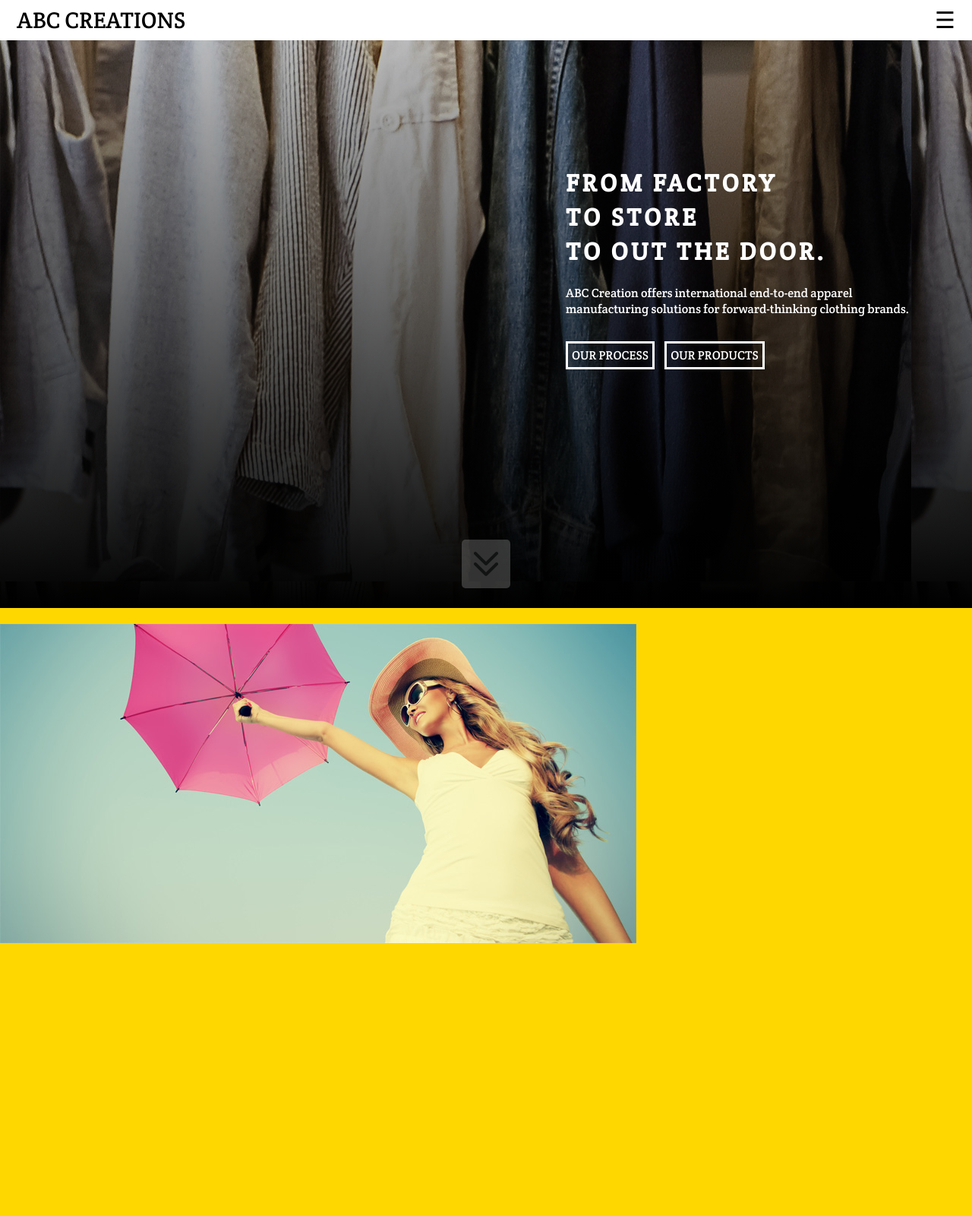
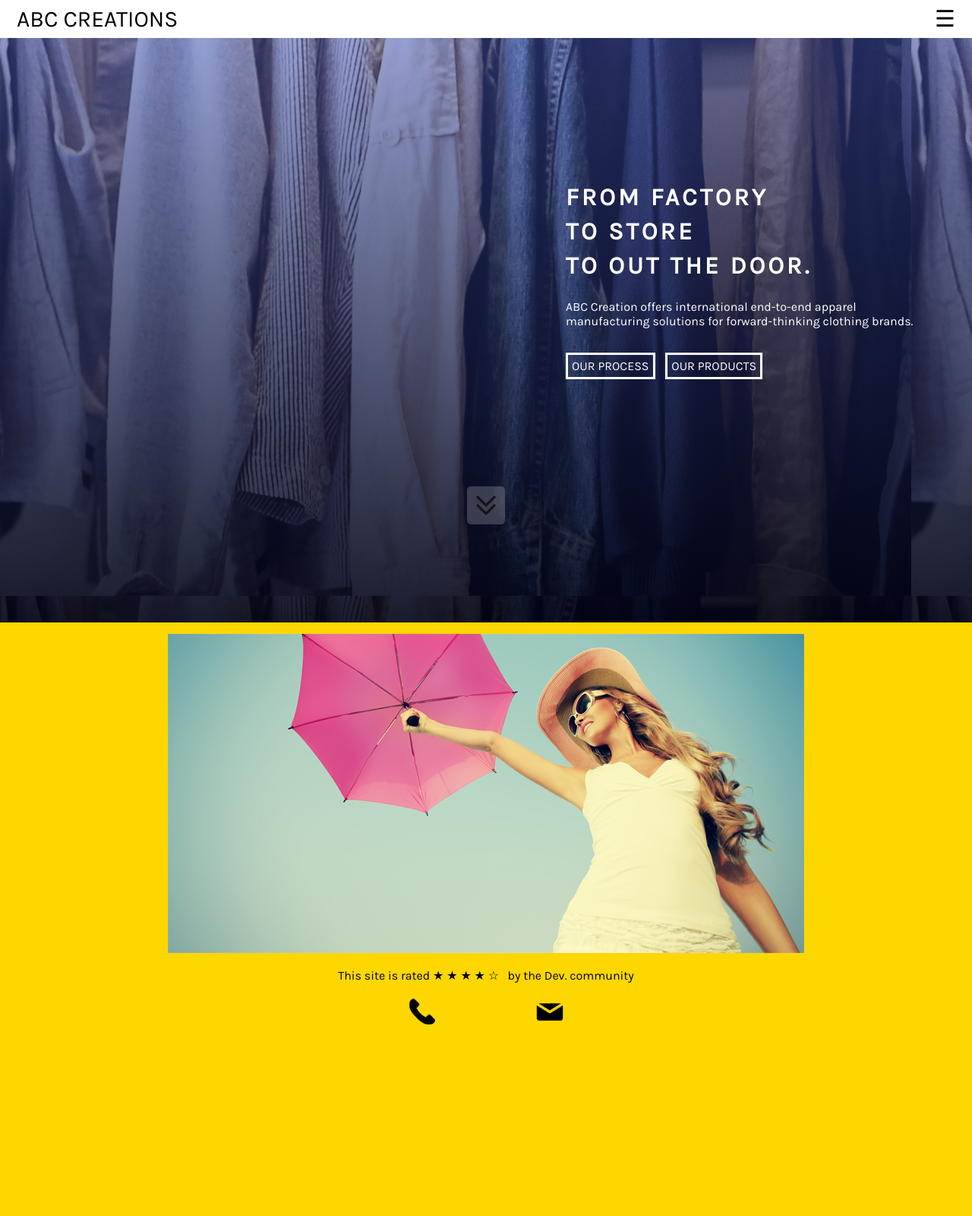
Before and after one commit to scottdiallo/ui-code-challenge-master, a website: page index.html in a window 1280 px wide. Shown: the top 1600 px of the page at 76% size. After the commit the page ends 1441 px from the top, so only its background shows below. Drawn offline with nearby package versions, Linux system fonts and the light colour scheme.

Commit message:
minor changes

```diff
--- a/app.js
+++ b/app.js
@@ -1,21 +1,21 @@
 $(function() {
-     console.log( "ready!" );
-     $( ".arrowDown" ).hover(function() {
-         background-color(color:red);
-    //    $( this ).fadeOut( 100 );
-    //    $( this ).fadeIn( 500 );
-     });
+    //  console.log( "ready!" );
+    //  $( ".arrowDown" ).hover(function() {
+    //      background-color(color:red);
+    // //    $( this ).fadeOut( 100 );
+    // //    $( this ).fadeIn( 500 );
+    //  });
 
-    //  $(window).scroll(function() {
-    //  		$('.bg-img').each(function(){
-    //  		var imagePos = $(this).offset().top;
-     //
-    //  		var topOfWindow = $(window).scrollTop();
-    //  			if (imagePos < topOfWindow+400) {
-    //  				$(this).addClass("bg-img");
-    //  			}
-    //  		});
-    //  	});
+     $(window).scroll(function() {
+     		$('.bg-img').each(function(){
+     		var imagePos = $(this).offset().top;
+
+     		var topOfWindow = $(window).scrollTop();
+     			if (imagePos < topOfWindow+400) {
+     				$(this).addClass("bg-img");
+     			}
+     		});
+     	});
 
 
 });
--- a/index.html
+++ b/index.html
@@ -4,20 +4,19 @@
     <meta charset="UTF-8">
     <title>UI-CODE-CHALLENGE-MASTER</title>
     <meta name="viewport" content="width=device-width, user-scalable=yes, initial-scale=1.0, maximum-scale=1.0, minimum-scale=1.0">
-    <link href="https://fonts.googleapis.com/css?family=Crete+Round" rel="stylesheet">
+    <link href="https://fonts.googleapis.com/css?family=Karla" rel="stylesheet">
     <script src="https://code.jquery.com/jquery-3.1.1.slim.min.js" integrity="sha256-/SIrNqv8h6QGKDuNoLGA4iret+kyesCkHGzVUUV0shc=" crossorigin="anonymous"></script>
 <link rel="stylesheet" href="style.css">
 </head>
 <body>
-<header>
     <nav class="navigation">
         <li>
             <a href="#" class="abcCreations">ABC CREATIONS</a>
         </li>
         <a href="#" class="toggle">☰</a>
-    </nav>
+    </nav>;
 
-</header>
+<header>
     <div class="container">
         <h1  class="hero-text">FROM FACTORY <br> TO STORE <br> TO OUT THE DOOR.</h1>
             <p class="tagline">
@@ -33,17 +32,20 @@
             </p>
         </div>
     </div>
+</header>
+
 
 <div class="bg-img">
     <!-- <a href="#bg-img-2">
          <img class="arrowDown" src="arrowDown.png" alt="arrowDown" />
      </a> -->
 </div>
-<a href="#bg-img-2">
-     <img class="arrowDown" src="arrowDown.png" alt="arrowDown" />
+<div class="image2">
+    <img src="image2.jpg" alt="background-image2" />
+</div>
+<a href="#bg-img-2" class="arrowDown">
+     <img  src="arrowDown.png" alt="arrowDown" />
  </a>
-<br>
-<div id="bg-img-2"></div>
 
 <footer>
     <p> This site is rated &#9733; &#9733; &#9733; &#9733; &#9734; &nbsp; by the Dev. community</p>
--- a/style.css
+++ b/style.css
@@ -1,5 +1,5 @@
 html{
-font-family: 'Crete Round', serif;
+font-family: 'Karla', sans-serif;
 box-sizing: border-box;
 height: 100%;
 width: 100%;
@@ -65,18 +65,23 @@ body{
 
 
 
-#bg-img-2{
-    background: url('image2.jpg')no-repeat;
+.image2{
+    text-align: center;
+    padding-top: 15px;
 }
 .bg-img, #bg-img-2 {
   width: 100%;
   height: 100%;
 }
+.arrowDown img{
+height: 100%;
+width: auto;
+}
 .arrowDown{
+    bottom: 110px;
     position: absolute;
-    color: #fff;
     background-color: rgba(255,255,255,0.2);
-    height: 8%;
+    height: 50px;
     border-radius: 5px;
         margin-top: -15%;
         margin-left: 50%;
@@ -93,9 +98,10 @@ background: #fff;
   background:
     /* top, transparent red */
     linear-gradient(
-      rgba(2, 0, 0, 0.2),
-      rgba(0, 0, 0, 1)
+      rgba(63,81,181,0.5),
+      rgba(1,4,21,0.9)
     ),
+
     /* bottom, image */
     url(image1.jpg);
 }
```
